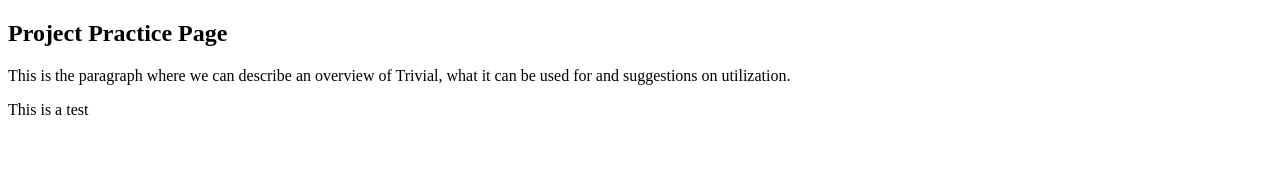
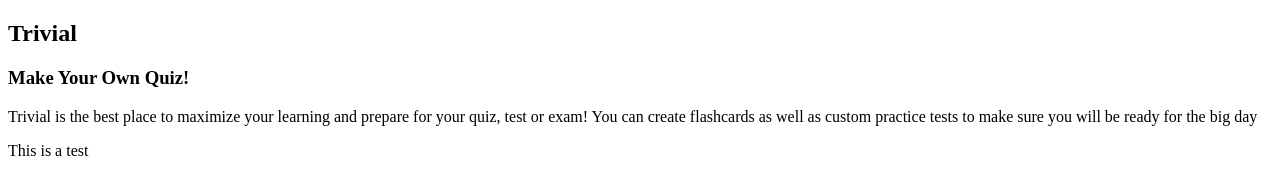
Before and after one commit to Project-Team-Quizlet/AP_Project_Team, a plain HTML site: page practice.html in a window 1280 px wide. Drawn offline with Linux system fonts and the light colour scheme.

Commit message:
updates to the webpage

```diff
--- a/practice.html
+++ b/practice.html
@@ -5,16 +5,19 @@
     <meta http-equiv="X-UA-Compatible" content="IE=edge">
     <meta name="viewport" content="width=device-width, initial-scale=1.0">
     <title>Flash Card</title>
-    <link rel="stylesheet" href="styles/main.css">
+    <link rel="stylesheet" href="css/practice.css">
+    <script src="javascript/practice.js" defer></script>
 </head>
 
 <body>
-    <h2>Project Practice Page</h2>
-    <p>This is the paragraph where we can describe an overview of Trivial, what it
-        can be used for and suggestions on utilization.</p>
-<p id = "overview"></p>
+    <h2>Trivial</h2>
+    <h3>Make Your Own Quiz!</h3>
+    <p>Trivial is the best place to maximize your learning and prepare for your quiz, test or exam!
+        You can create flashcards as well as custom practice tests to make sure you will be ready for
+        the big day</p>
+
+        <p id = "overview"></p>
 
 
-        <script src="javascript/practice.js"></script>
 </body>
 </html>
```
